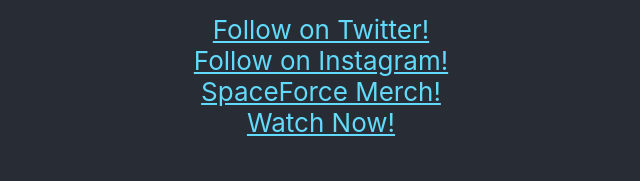
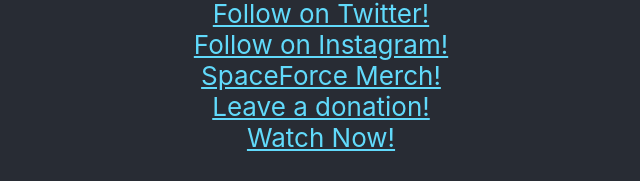
Before and after one commit to m0thy/m0thy.github.io, a React (Create React App) app in the folder onecrazyluna/: page / in a window 1280 px wide. Shown: the part 526-707 px from the top of the page, without its empty margins (319-959 px from the left). Built offline with nearby package versions, Linux system fonts and the light colour scheme.

Commit message:
add dono link

```diff
--- a/onecrazyluna/src/App.js
+++ b/onecrazyluna/src/App.js
@@ -40,6 +40,15 @@ function App() {
 
         <a
           className="App-link"
+          href="https://streamelements.com/onecrazyluna/tip"
+          target="_blank"
+          rel="noopener noreferrer"
+        >
+          Leave a donation!
+        </a>
+
+        <a
+          className="App-link"
           href="https://www.twitch.tv/onecrazyluna"
           target="_blank"
           rel="noopener noreferrer"
```
